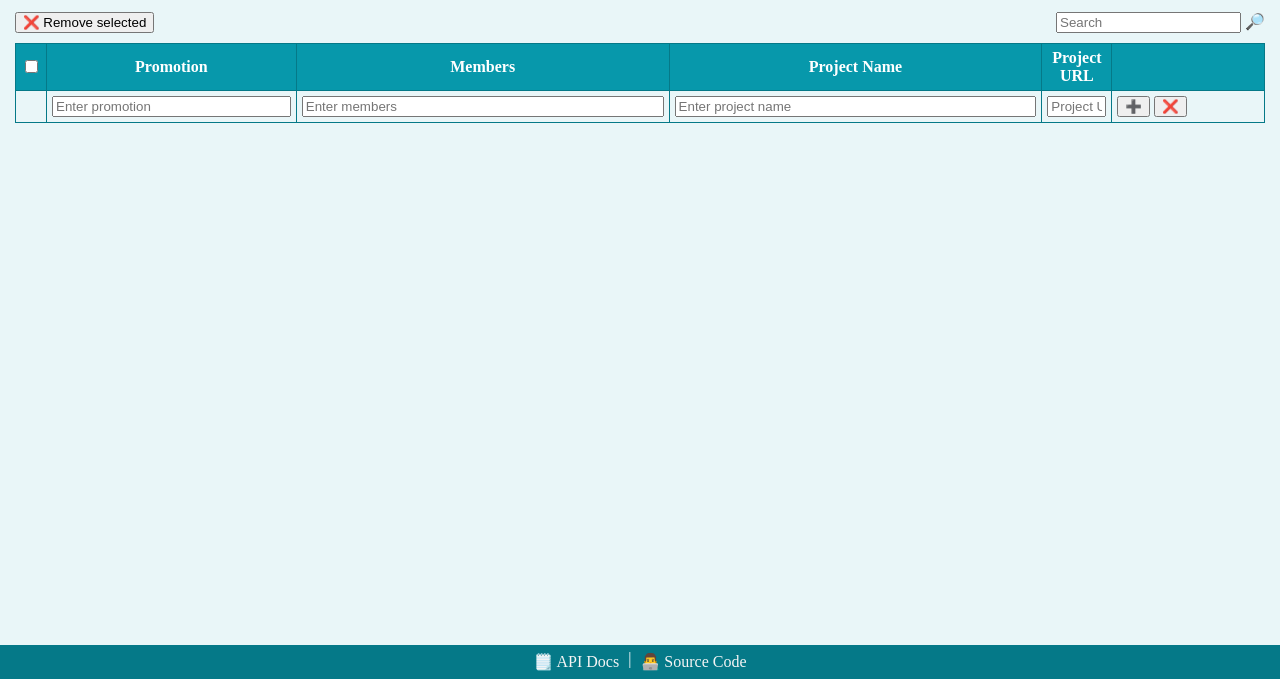
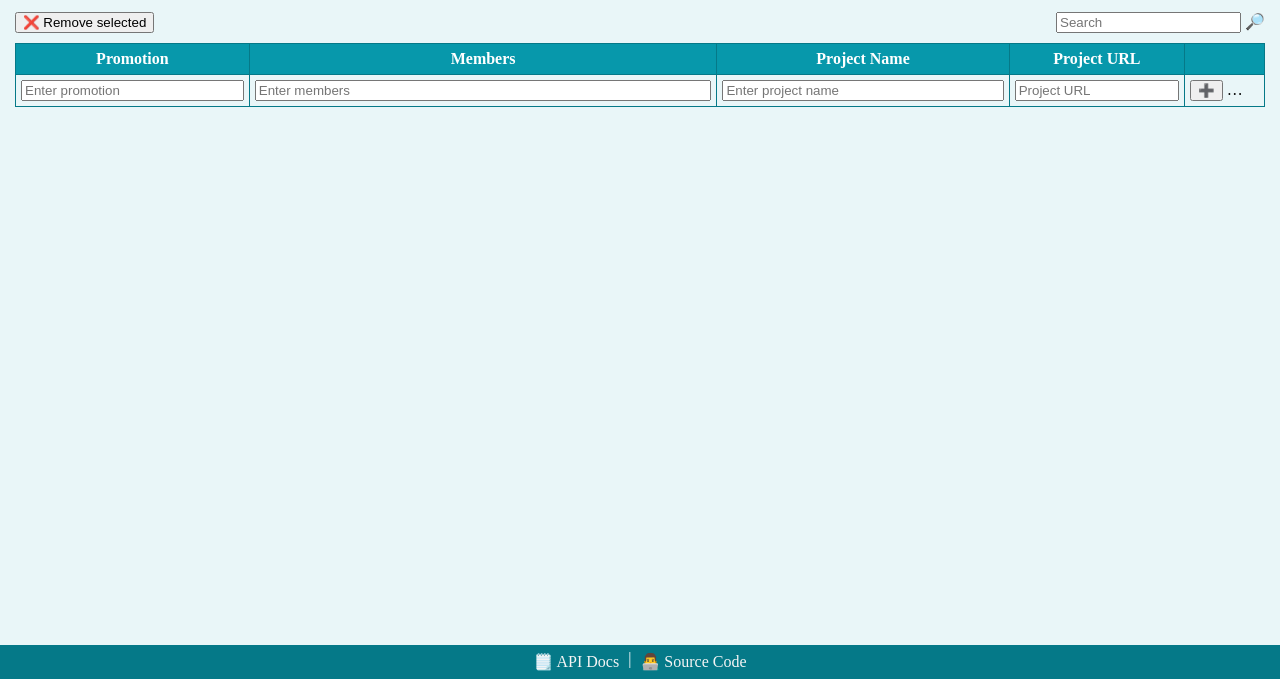
Before and after one commit to GaciuRadu/teams-networking, a website built with webpack: page src/index.html in a window 1280 px wide. Shown: the part 121-800 px from the top of the page. Built offline with nearby package versions, Linux system fonts and the light colour scheme; files whose address does not match are found by name.

Commit message:
table layout and button size

```diff
--- a/src/index.html
+++ b/src/index.html
@@ -34,11 +34,12 @@
       <form id="teamsForm" action="" method="get">
         <table id="teamsTable">
           <colgroup>
-            <col span="1" style="width: 2%" />
-            <col span="1" style="width: 20%" />
-            <col span="1" />
-            <col span="1" />
-            <col span="1" style="width: 70px" />
+            <col />
+            <col style="width: 20%" />
+            <col style="width: 40%" />
+            <col style="width: 25%" />
+            <col style="width: 15%" />
+            <col class="table-actions" />
           </colgroup>
           <thead>
             <tr>
--- a/src/style.css
+++ b/src/style.css
@@ -75,6 +75,7 @@ body > section {
 #teamsTable {
   border-collapse: collapse;
   width: 100%;
+  table-layout: fixed;
 }
 
 #teamsTable input[type="text"] {
@@ -86,6 +87,11 @@ body > section {
 #teamsTable td {
   border: 1px solid #057988;
   padding: 5px;
+  line-height: 23 px;
+  /* word-break: break-all; */
+  white-space: nowrap;
+  text-overflow: ellipsis;
+  overflow: hidden;
 }
 th {
   background-color: #0798ab;
@@ -94,6 +100,9 @@ th {
 #teamTable th {
   border-color: #057988;
   color: white;
+}
+.table-actions {
+  width: 80px;
 }
 
 footer {
@@ -120,6 +129,13 @@ a {
 .delete-btn {
   color: #02638d;
   cursor: pointer;
+  display: none;
+}
+#teamsTable tr:hover .edit-btn {
+  display: inline-block;
+}
+#teamsTable tr:hover .delete-btn {
+  display: inline-block;
 }
 
 .delete-btn:hover {
```
